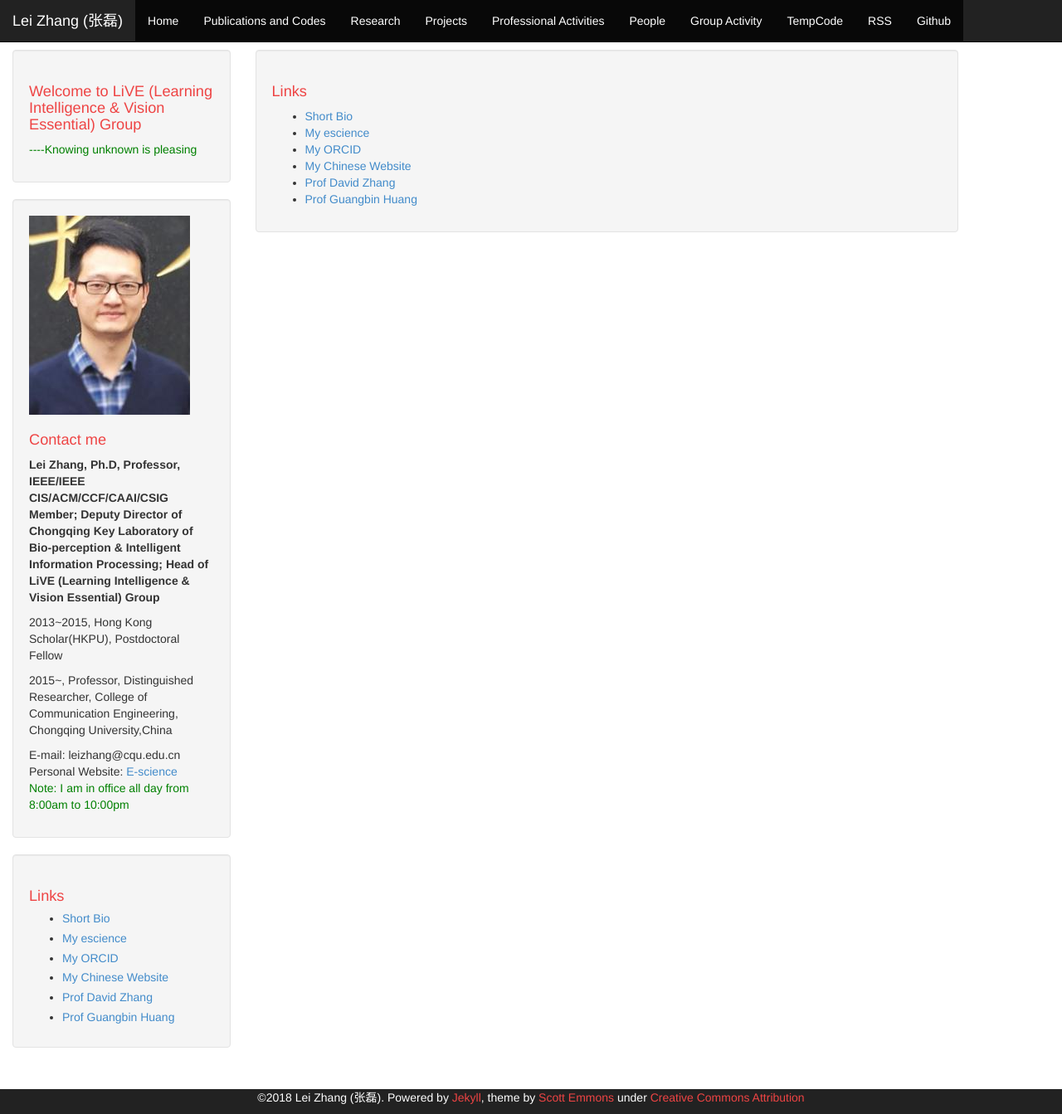
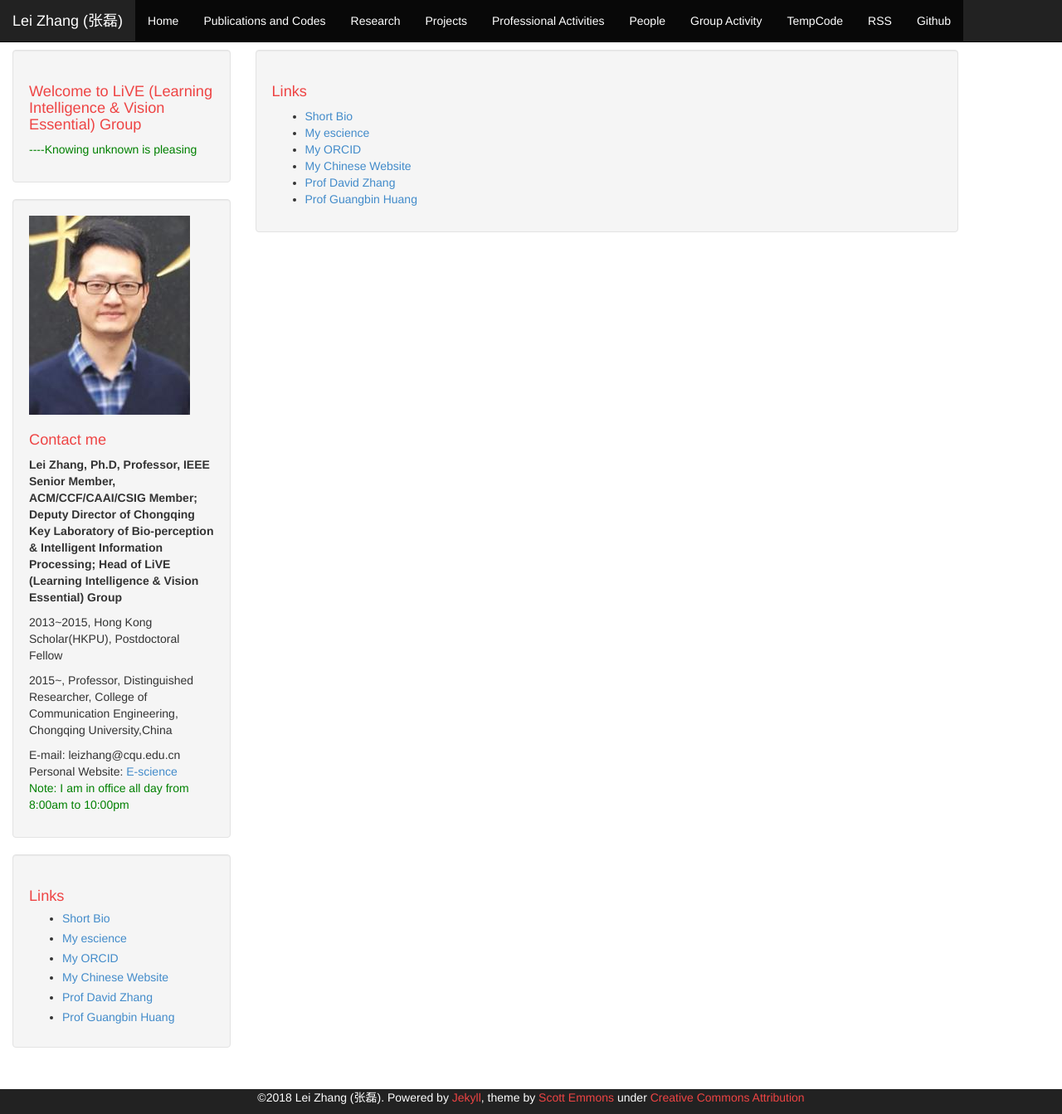
Before and after one commit to DrLeiZhang/website, a Jekyll site: the page built from links.html, in a window 1280 px wide and 1343 px high. Shown: the whole window at 83% size. Built offline with Jekyll 4.4.1, drawn with Linux system fonts in a browser that asks for light colours; Markdown is read by kramdown in place of the engine named in the settings.

Commit message:
Update sidebar.html

```diff
--- a/_includes/sidebar.html
+++ b/_includes/sidebar.html
@@ -9,7 +9,7 @@
 <p><a href="http://www.leizhang.tk/resources/LeiZhang.jpg"></a></p>
 
     <h1>Contact me</h1>
-<p><B>Lei Zhang, Ph.D, Professor, IEEE/IEEE CIS/ACM/CCF/CAAI/CSIG Member; Deputy Director of Chongqing Key Laboratory of Bio-perception & Intelligent Information Processing; Head of LiVE (Learning Intelligence & Vision Essential) Group</p></B><p>2013~2015, Hong Kong Scholar(HKPU), Postdoctoral Fellow</p><p>2015~, Professor, Distinguished Researcher, College of Communication Engineering, Chongqing University,China</p>
+<p><B>Lei Zhang, Ph.D, Professor, IEEE Senior Member, ACM/CCF/CAAI/CSIG Member; Deputy Director of Chongqing Key Laboratory of Bio-perception & Intelligent Information Processing; Head of LiVE (Learning Intelligence & Vision Essential) Group</p></B><p>2013~2015, Hong Kong Scholar(HKPU), Postdoctoral Fellow</p><p>2015~, Professor, Distinguished Researcher, College of Communication Engineering, Chongqing University,China</p>
 
 E-mail: leizhang@cqu.edu.cn
 Personal Website: <a href="http://www.escience.cn/people/lei/index.html">E-science</a>
```
